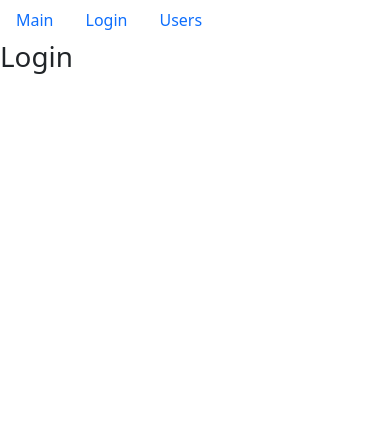
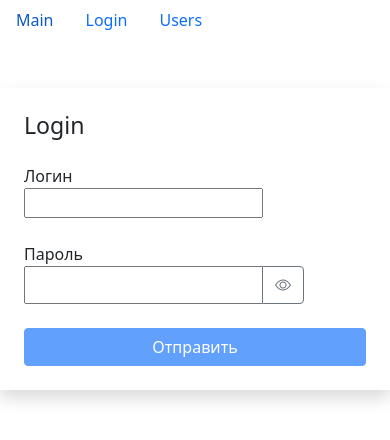
Before and after one commit to AkselRus/My-job, a React (Create React App) app: page /layouts/login in a window 390 px wide. Shown: the top 440 px of the page. Built offline with nearby package versions, Linux system fonts and the light colour scheme.

Commit message:
task 1 form 1

```diff
--- /dev/null
+++ b/src/app/components/textFiled.jsx
@@ -0,0 +1,49 @@
+import React, { useState } from "react";
+import PropTypes from "prop-types";
+
+const TextFiled = ({ label, type, name, value, onChange, error }) => {
+    const [showPassword, setShowPassword] = useState(false);
+    const getInputClasses = () => {
+        return "form-control" + (error ? " is-invalid" : "");
+    };
+    const toggleShowPassword = () => {
+        setShowPassword((prev) => !prev);
+    };
+    return (
+        <div className="mb-4">
+            <label htmlFor={name}>{label}</label>
+            <div className="input-group has-validation">
+                <input
+                    type={showPassword ? "text" : type}
+                    id={name}
+                    value={value}
+                    name={name}
+                    onChange={onChange}
+                    className={getInputClasses}
+                />
+                {type === "password" && (
+                    <button
+                        className="btn btn-outline-secondary"
+                        type="button"
+                        onClick={toggleShowPassword}
+                    >
+                        <i className={"bi bi-eye" + (showPassword ? "-slash" : "")}></i>
+                    </button>
+                )}
+                {error && <div className="invalid-feedback">{error}</div>}
+            </div>
+        </div>
+    );
+};
+TextFiled.defaultProps = {
+    type: "text"
+};
+TextFiled.propTypes = {
+    label: PropTypes.string,
+    type: PropTypes.string,
+    name: PropTypes.string,
+    value: PropTypes.string,
+    onChange: PropTypes.func,
+    error: PropTypes.string
+};
+export default TextFiled;
--- a/src/app/layouts/login.jsx
+++ b/src/app/layouts/login.jsx
@@ -1,6 +1,72 @@
-import React from "react";
+import React, { useEffect, useState } from "react";
+import TextFiled from "../components/textFiled";
+import { validator } from "../utils/validator";
 
 const Login = () => {
-    return <h1>Login</h1>;
+    const [data, setData] = useState({ email: "", password: "" });
+    const [errors, setErrors] = useState({});
+    const handleChange = (event) => {
+        setData((prevState) => ({
+            ...prevState,
+            [event.target.name]: event.target.value
+        }));
+    };
+    const validatorConfig = {
+        email: {
+            isRequired: { message: "Введите логин" },
+            isEmail: { message: "Логин введен не корректно" }
+        },
+        password: {
+            isRequired: { message: "Введите пароль" },
+            isPassword: { message: "Пароль должен содержать хотя бы одну заглавную букву" },
+            isPasswordDigital: { message: "Пароль должен содержать хотя бы одно число" },
+            min: {
+                message: "Пароль должен состоять минимум из 8 символов",
+                value: 8
+            }
+        }
+    };
+    useEffect(() => {
+        validate();
+    }, [data]);
+    const validate = () => {
+        const errors = validator(data, validatorConfig);
+        setErrors(errors);
+        return Object.keys(errors).length === 0;
+    };
+    const isValid = Object.keys(errors).length === 0;
+    const handleSubmit = (e) => {
+        e.preventDefault();
+        const isValid = validate();
+        if (!isValid) return;
+        console.log("data", data);
+    };
+    return (
+        <div className="container mt-5">
+            <div className="row">
+                <div className="col-md-6 offset-md-3 shadow p-4">
+                    <h3 className="mb-4">Login</h3>
+                    <form onSubmit={handleSubmit}>
+                        <TextFiled
+                            label="Логин"
+                            name="email"
+                            value={data.email}
+                            onChange={handleChange}
+                            error={errors.email}
+                        />
+                        <TextFiled
+                            label="Пароль"
+                            type="password"
+                            name="password"
+                            value={data.password}
+                            onChange={handleChange}
+                            error={errors.password}
+                        />
+                        <button className="btn btn-primary w-100 mx-auto" type="submit" disabled={!isValid}>Отправить</button>
+                    </form>
+                </div>
+            </div>
+        </div>
+    );
 };
 export default Login;
--- /dev/null
+++ b/src/app/utils/validator.js
@@ -0,0 +1,46 @@
+export function validator(data, config) {
+    const error = {};
+    function validate(validMethod, data, config) {
+        let statusValidate;
+        switch (validMethod) {
+        case "isRequired":
+            statusValidate = data.trim() === "";
+            break;
+        case "isEmail": {
+            const emailRegExp = /^\S+@\S+\.\S+$/g;
+            statusValidate = !emailRegExp.test(data);
+            break;
+        }
+        case "isPasswordSymbol": {
+            const passwordRegExp = /[A-Z]+/g;
+            statusValidate = !passwordRegExp.test(data);
+            break;
+        }
+        case "isPasswordDigital": {
+            const passwordDigit = /\d+/g;
+            statusValidate = !passwordDigit.test(data);
+            break;
+        }
+        case "min": {
+            statusValidate = data.length < config.value;
+            break;
+        }
+        default:
+            break;
+        }
+        if (statusValidate) return config.message;
+    }
+    for (const fieldName in data) {
+        for (const validMethod in config[fieldName]) {
+            const err = validate(
+                validMethod,
+                data[fieldName],
+                config[fieldName][validMethod]
+            );
+            if (err && !error[fieldName]) {
+                error[fieldName] = err;
+            };
+        }
+    }
+    return error;
+}
```
